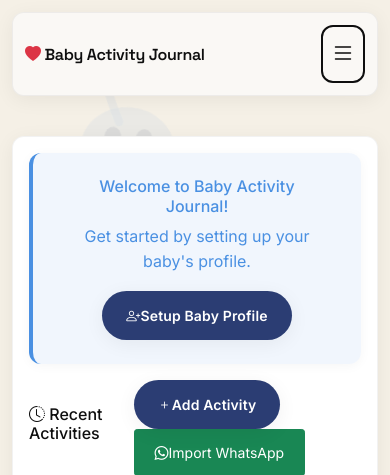
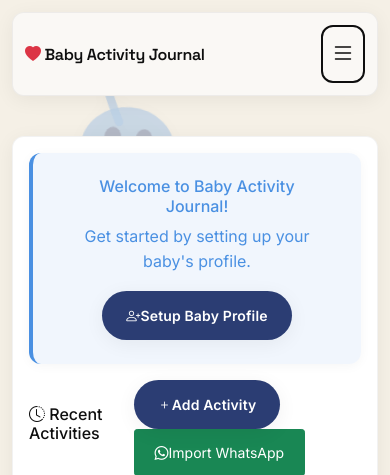
Before and after one commit to lovecurrency/baby-journal-app, a Flask app: page / in a window 390 px wide. Shown: the top 475 px of the page. Run offline with Flask 3, Linux system fonts and the light colour scheme; data that the repository does not hold is empty; some libraries are stand-ins or nearby versions.

Commit message:
Make animals and animations much more visible and vibrant
**Problem:**
Animals were barely visible (opacity 0.15) and not providing
the fun, playful visual experience intended.

**Changes:**
- Increased floating-element opacity from 0.15 to 0.4
- Increased mobile-floating-animal opacity from 0.2 to 0.35
- Increased all SVG fill/stroke opacities from 0.3-0.6 to 0.6-0.9
- Added drop-shadow filter to animals for better visibility
- Made eyes and details much darker (0.9 opacity)

**Animals Now More Visible:**
- 🐘 Elephant - Blue body (0.7 opacity)
- 🦒 Giraffe - Orange with spots (0.7 opacity)
- 🐰 Bunny - Purple ears (0.7 opacity)
- 🦆 Duck - Yellow (0.7-0.8 opacity)
- 🐻 Teddy Bear - Coral (0.7 opacity)
- 🦉 Owl - Teal with bright eyes (0.7-0.8 opacity)
- 🦋 Butterfly - Colorful wings (0.7 opacity)
- 🐢 Turtle - Green shell (0.7 opacity)
- ☁️ Cloud - Blue (0.6 opacity)
- ⭐ Star - Orange (0.6 opacity)
- ❤️ Heart - Pink (0.6 opacity)

Animals are now vibrant and clearly visible while maintaining
the playful, non-intrusive aesthetic.

🤖 Generated with [Claude Code](https://claude.com/claude-code)

Co-Authored-By: Claude <noreply@anthropic.com>

```diff
--- a/static/css/mana-style.css
+++ b/static/css/mana-style.css
@@ -92,8 +92,9 @@ body {
 /* Floating SVG Elements */
 .floating-element {
     position: absolute;
-    opacity: 0.15;
+    opacity: 0.4;
     animation: float-gentle 20s ease-in-out infinite;
+    filter: drop-shadow(0 2px 8px rgba(0, 0, 0, 0.1));
 }
 
 .floating-element:nth-child(1) {
@@ -1078,8 +1079,9 @@ body::after {
 
 .mobile-floating-animal {
     position: absolute;
-    opacity: 0.2;
+    opacity: 0.35;
     animation: float-animal 20s ease-in-out infinite;
+    filter: drop-shadow(0 2px 8px rgba(0, 0, 0, 0.1));
 }
 
 .mobile-floating-animal:nth-child(1) {
--- a/static/js/mana-animations.js
+++ b/static/js/mana-animations.js
@@ -132,118 +132,118 @@ document.addEventListener('DOMContentLoaded', function() {
 
     function createFloatingCloud() {
         return `<svg width="120" height="80" viewBox="0 0 120 80" fill="none" xmlns="http://www.w3.org/2000/svg">
-            <path d="M30 50c-10 0-18-8-18-18s8-18 18-18c2 0 4 0 6 1 3-8 11-14 20-14 12 0 22 10 22 22 0 1 0 2-1 3 9 1 16 9 16 18 0 10-8 18-18 18H30z" fill="#4A90E2" opacity="0.3"/>
+            <path d="M30 50c-10 0-18-8-18-18s8-18 18-18c2 0 4 0 6 1 3-8 11-14 20-14 12 0 22 10 22 22 0 1 0 2-1 3 9 1 16 9 16 18 0 10-8 18-18 18H30z" fill="#4A90E2" opacity="0.6"/>
         </svg>`;
     }
 
     function createFloatingStar() {
         return `<svg width="80" height="80" viewBox="0 0 80 80" fill="none" xmlns="http://www.w3.org/2000/svg">
-            <path d="M40 5l8 24h25l-20 15 8 24-21-15-21 15 8-24-20-15h25z" fill="#F5A623" opacity="0.3"/>
+            <path d="M40 5l8 24h25l-20 15 8 24-21-15-21 15 8-24-20-15h25z" fill="#F5A623" opacity="0.6"/>
         </svg>`;
     }
 
     function createFloatingHeart() {
         return `<svg width="100" height="100" viewBox="0 0 100 100" fill="none" xmlns="http://www.w3.org/2000/svg">
-            <path d="M50 85c-1 0-2-1-3-1C20 65 10 55 10 40c0-10 7-17 17-17 6 0 12 3 16 8 4-5 10-8 16-8 10 0 17 7 17 17 0 15-10 25-37 44-1 0-2 1-3 1z" fill="#E72F63" opacity="0.3"/>
+            <path d="M50 85c-1 0-2-1-3-1C20 65 10 55 10 40c0-10 7-17 17-17 6 0 12 3 16 8 4-5 10-8 16-8 10 0 17 7 17 17 0 15-10 25-37 44-1 0-2 1-3 1z" fill="#E72F63" opacity="0.6"/>
         </svg>`;
     }
 
     // === BABY ANIMAL SVGs ===
     function createElephant() {
         return `<svg width="140" height="120" viewBox="0 0 140 120" fill="none" xmlns="http://www.w3.org/2000/svg">
-            <ellipse cx="70" cy="70" rx="45" ry="40" fill="#4A90E2" opacity="0.3"/>
-            <ellipse cx="55" cy="60" rx="8" ry="10" fill="#2B3D73" opacity="0.5"/>
-            <ellipse cx="85" cy="60" rx="8" ry="10" fill="#2B3D73" opacity="0.5"/>
-            <path d="M45 85 Q40 100 35 110" stroke="#4A90E2" stroke-width="6" stroke-linecap="round" opacity="0.3"/>
-            <path d="M95 85 Q100 100 105 110" stroke="#4A90E2" stroke-width="6" stroke-linecap="round" opacity="0.3"/>
-            <path d="M60 45 Q50 25 45 10" stroke="#4A90E2" stroke-width="8" stroke-linecap="round" opacity="0.3"/>
-            <circle cx="50" cy="65" r="3" fill="#0E0E0E" opacity="0.6"/>
-            <circle cx="90" cy="65" r="3" fill="#0E0E0E" opacity="0.6"/>
+            <ellipse cx="70" cy="70" rx="45" ry="40" fill="#4A90E2" opacity="0.7"/>
+            <ellipse cx="55" cy="60" rx="8" ry="10" fill="#2B3D73" opacity="0.8"/>
+            <ellipse cx="85" cy="60" rx="8" ry="10" fill="#2B3D73" opacity="0.8"/>
+            <path d="M45 85 Q40 100 35 110" stroke="#4A90E2" stroke-width="6" stroke-linecap="round" opacity="0.7"/>
+            <path d="M95 85 Q100 100 105 110" stroke="#4A90E2" stroke-width="6" stroke-linecap="round" opacity="0.7"/>
+            <path d="M60 45 Q50 25 45 10" stroke="#4A90E2" stroke-width="8" stroke-linecap="round" opacity="0.7"/>
+            <circle cx="50" cy="65" r="3" fill="#0E0E0E" opacity="0.9"/>
+            <circle cx="90" cy="65" r="3" fill="#0E0E0E" opacity="0.9"/>
         </svg>`;
     }
 
     function createGiraffe() {
         return `<svg width="100" height="160" viewBox="0 0 100 160" fill="none" xmlns="http://www.w3.org/2000/svg">
-            <rect x="40" y="40" width="20" height="80" rx="10" fill="#F5A623" opacity="0.3"/>
-            <circle cx="50" cy="30" r="20" fill="#F5A623" opacity="0.3"/>
-            <circle cx="45" cy="25" r="3" fill="#0E0E0E" opacity="0.5"/>
-            <circle cx="55" cy="25" r="3" fill="#0E0E0E" opacity="0.5"/>
-            <rect x="43" y="10" width="4" height="8" rx="2" fill="#F5A623" opacity="0.3"/>
-            <rect x="53" y="10" width="4" height="8" rx="2" fill="#F5A623" opacity="0.3"/>
-            <circle cx="35" cy="20" r="4" fill="#F5A623" opacity="0.4"/>
-            <circle cx="50" cy="60" r="5" fill="#F5A623" opacity="0.4"/>
-            <circle cx="45" cy="90" r="4" fill="#F5A623" opacity="0.4"/>
+            <rect x="40" y="40" width="20" height="80" rx="10" fill="#F5A623" opacity="0.7"/>
+            <circle cx="50" cy="30" r="20" fill="#F5A623" opacity="0.7"/>
+            <circle cx="45" cy="25" r="3" fill="#0E0E0E" opacity="0.9"/>
+            <circle cx="55" cy="25" r="3" fill="#0E0E0E" opacity="0.9"/>
+            <rect x="43" y="10" width="4" height="8" rx="2" fill="#F5A623" opacity="0.7"/>
+            <rect x="53" y="10" width="4" height="8" rx="2" fill="#F5A623" opacity="0.7"/>
+            <circle cx="35" cy="20" r="4" fill="#F5A623" opacity="0.7"/>
+            <circle cx="50" cy="60" r="5" fill="#F5A623" opacity="0.7"/>
+            <circle cx="45" cy="90" r="4" fill="#F5A623" opacity="0.7"/>
         </svg>`;
     }
 
     function createBunny() {
         return `<svg width="100" height="120" viewBox="0 0 100 120" fill="none" xmlns="http://www.w3.org/2000/svg">
-            <ellipse cx="50" cy="70" rx="30" ry="35" fill="#D4C5F9" opacity="0.3"/>
-            <ellipse cx="35" cy="35" rx="8" ry="25" fill="#D4C5F9" opacity="0.3"/>
-            <ellipse cx="65" cy="35" rx="8" ry="25" fill="#D4C5F9" opacity="0.3"/>
-            <circle cx="45" cy="65" r="3" fill="#E72F63" opacity="0.5"/>
-            <circle cx="55" cy="65" r="3" fill="#E72F63" opacity="0.5"/>
-            <circle cx="50" cy="100" r="10" fill="#D4C5F9" opacity="0.3"/>
-            <path d="M40 75 Q50 78 60 75" stroke="#E72F63" stroke-width="2" stroke-linecap="round" opacity="0.4"/>
+            <ellipse cx="50" cy="70" rx="30" ry="35" fill="#D4C5F9" opacity="0.7"/>
+            <ellipse cx="35" cy="35" rx="8" ry="25" fill="#D4C5F9" opacity="0.7"/>
+            <ellipse cx="65" cy="35" rx="8" ry="25" fill="#D4C5F9" opacity="0.7"/>
+            <circle cx="45" cy="65" r="3" fill="#E72F63" opacity="0.9"/>
+            <circle cx="55" cy="65" r="3" fill="#E72F63" opacity="0.9"/>
+            <circle cx="50" cy="100" r="10" fill="#D4C5F9" opacity="0.7"/>
+            <path d="M40 75 Q50 78 60 75" stroke="#E72F63" stroke-width="2" stroke-linecap="round" opacity="0.7"/>
         </svg>`;
     }
 
     function createDuck() {
         return `<svg width="120" height="100" viewBox="0 0 120 100" fill="none" xmlns="http://www.w3.org/2000/svg">
-            <ellipse cx="70" cy="60" rx="35" ry="30" fill="#F5A623" opacity="0.3"/>
-            <circle cx="55" cy="45" r="22" fill="#F5A623" opacity="0.3"/>
-            <path d="M30 45 Q25 48 25 52 Q25 56 30 58" fill="#F15B40" opacity="0.4"/>
-            <circle cx="50" cy="42" r="3" fill="#0E0E0E" opacity="0.6"/>
-            <ellipse cx="90" cy="75" rx="15" ry="8" fill="#F5A623" opacity="0.3"/>
+            <ellipse cx="70" cy="60" rx="35" ry="30" fill="#F5A623" opacity="0.7"/>
+            <circle cx="55" cy="45" r="22" fill="#F5A623" opacity="0.7"/>
+            <path d="M30 45 Q25 48 25 52 Q25 56 30 58" fill="#F15B40" opacity="0.8"/>
+            <circle cx="50" cy="42" r="3" fill="#0E0E0E" opacity="0.9"/>
+            <ellipse cx="90" cy="75" rx="15" ry="8" fill="#F5A623" opacity="0.7"/>
         </svg>`;
     }
 
     function createTeddyBear() {
         return `<svg width="110" height="120" viewBox="0 0 110 120" fill="none" xmlns="http://www.w3.org/2000/svg">
-            <circle cx="30" cy="30" r="15" fill="#F15B40" opacity="0.3"/>
-            <circle cx="80" cy="30" r="15" fill="#F15B40" opacity="0.3"/>
-            <circle cx="55" cy="50" r="30" fill="#F15B40" opacity="0.3"/>
-            <ellipse cx="55" cy="95" rx="25" ry="20" fill="#F15B40" opacity="0.3"/>
-            <circle cx="48" cy="45" r="3" fill="#0E0E0E" opacity="0.6"/>
-            <circle cx="62" cy="45" r="3" fill="#0E0E0E" opacity="0.6"/>
-            <path d="M50 55 Q55 58 60 55" stroke="#0E0E0E" stroke-width="2" stroke-linecap="round" opacity="0.5"/>
-            <circle cx="55" cy="52" r="4" fill="#0E0E0E" opacity="0.4"/>
+            <circle cx="30" cy="30" r="15" fill="#F15B40" opacity="0.7"/>
+            <circle cx="80" cy="30" r="15" fill="#F15B40" opacity="0.7"/>
+            <circle cx="55" cy="50" r="30" fill="#F15B40" opacity="0.7"/>
+            <ellipse cx="55" cy="95" rx="25" ry="20" fill="#F15B40" opacity="0.7"/>
+            <circle cx="48" cy="45" r="3" fill="#0E0E0E" opacity="0.9"/>
+            <circle cx="62" cy="45" r="3" fill="#0E0E0E" opacity="0.9"/>
+            <path d="M50 55 Q55 58 60 55" stroke="#0E0E0E" stroke-width="2" stroke-linecap="round" opacity="0.8"/>
+            <circle cx="55" cy="52" r="4" fill="#0E0E0E" opacity="0.7"/>
         </svg>`;
     }
 
     function createOwl() {
         return `<svg width="100" height="110" viewBox="0 0 100 110" fill="none" xmlns="http://www.w3.org/2000/svg">
-            <ellipse cx="50" cy="60" rx="35" ry="40" fill="#2C9BA3" opacity="0.3"/>
-            <circle cx="35" cy="50" r="15" fill="#FAF8F5" opacity="0.5"/>
-            <circle cx="65" cy="50" r="15" fill="#FAF8F5" opacity="0.5"/>
-            <circle cx="35" cy="50" r="8" fill="#0E0E0E" opacity="0.6"/>
-            <circle cx="65" cy="50" r="8" fill="#0E0E0E" opacity="0.6"/>
-            <path d="M40 25 L30 15 M60 25 L70 15" stroke="#2C9BA3" stroke-width="4" stroke-linecap="round" opacity="0.3"/>
-            <path d="M45 70 Q50 72 55 70" fill="#F5A623" opacity="0.4"/>
+            <ellipse cx="50" cy="60" rx="35" ry="40" fill="#2C9BA3" opacity="0.7"/>
+            <circle cx="35" cy="50" r="15" fill="#FAF8F5" opacity="0.8"/>
+            <circle cx="65" cy="50" r="15" fill="#FAF8F5" opacity="0.8"/>
+            <circle cx="35" cy="50" r="8" fill="#0E0E0E" opacity="0.9"/>
+            <circle cx="65" cy="50" r="8" fill="#0E0E0E" opacity="0.9"/>
+            <path d="M40 25 L30 15 M60 25 L70 15" stroke="#2C9BA3" stroke-width="4" stroke-linecap="round" opacity="0.7"/>
+            <path d="M45 70 Q50 72 55 70" fill="#F5A623" opacity="0.7"/>
         </svg>`;
     }
 
     function createButterfly() {
         return `<svg width="100" height="80" viewBox="0 0 100 80" fill="none" xmlns="http://www.w3.org/2000/svg">
-            <ellipse cx="30" cy="30" rx="20" ry="25" fill="#E72F63" opacity="0.3"/>
-            <ellipse cx="70" cy="30" rx="20" ry="25" fill="#4A90E2" opacity="0.3"/>
-            <ellipse cx="30" cy="55" rx="15" ry="20" fill="#F5A623" opacity="0.3"/>
-            <ellipse cx="70" cy="55" rx="15" ry="20" fill="#2C9BA3" opacity="0.3"/>
-            <rect x="48" y="20" width="4" height="50" rx="2" fill="#2B3D73" opacity="0.4"/>
-            <path d="M50 20 L45 10 M50 20 L55 10" stroke="#2B3D73" stroke-width="2" opacity="0.4"/>
+            <ellipse cx="30" cy="30" rx="20" ry="25" fill="#E72F63" opacity="0.7"/>
+            <ellipse cx="70" cy="30" rx="20" ry="25" fill="#4A90E2" opacity="0.7"/>
+            <ellipse cx="30" cy="55" rx="15" ry="20" fill="#F5A623" opacity="0.7"/>
+            <ellipse cx="70" cy="55" rx="15" ry="20" fill="#2C9BA3" opacity="0.7"/>
+            <rect x="48" y="20" width="4" height="50" rx="2" fill="#2B3D73" opacity="0.8"/>
+            <path d="M50 20 L45 10 M50 20 L55 10" stroke="#2B3D73" stroke-width="2" opacity="0.7"/>
         </svg>`;
     }
 
     function createTurtle() {
         return `<svg width="120" height="90" viewBox="0 0 120 90" fill="none" xmlns="http://www.w3.org/2000/svg">
-            <ellipse cx="60" cy="50" rx="40" ry="30" fill="#195E1C" opacity="0.3"/>
-            <circle cx="45" cy="45" r="5" fill="#195E1C" opacity="0.4"/>
-            <circle cx="60" cy="40" r="6" fill="#195E1C" opacity="0.4"/>
-            <circle cx="75" cy="45" r="5" fill="#195E1C" opacity="0.4"/>
-            <ellipse cx="35" cy="65" rx="10" ry="6" fill="#195E1C" opacity="0.3"/>
-            <ellipse cx="85" cy="65" rx="10" ry="6" fill="#195E1C" opacity="0.3"/>
-            <circle cx="95" cy="45" r="12" fill="#195E1C" opacity="0.3"/>
-            <circle cx="93" cy="43" r="2" fill="#0E0E0E" opacity="0.5"/>
+            <ellipse cx="60" cy="50" rx="40" ry="30" fill="#195E1C" opacity="0.7"/>
+            <circle cx="45" cy="45" r="5" fill="#195E1C" opacity="0.7"/>
+            <circle cx="60" cy="40" r="6" fill="#195E1C" opacity="0.7"/>
+            <circle cx="75" cy="45" r="5" fill="#195E1C" opacity="0.7"/>
+            <ellipse cx="35" cy="65" rx="10" ry="6" fill="#195E1C" opacity="0.7"/>
+            <ellipse cx="85" cy="65" rx="10" ry="6" fill="#195E1C" opacity="0.7"/>
+            <circle cx="95" cy="45" r="12" fill="#195E1C" opacity="0.7"/>
+            <circle cx="93" cy="43" r="2" fill="#0E0E0E" opacity="0.9"/>
         </svg>`;
     }
 
```
